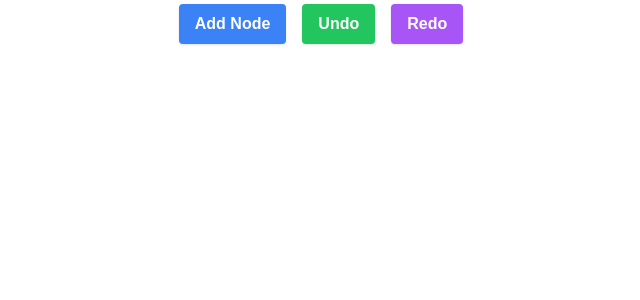
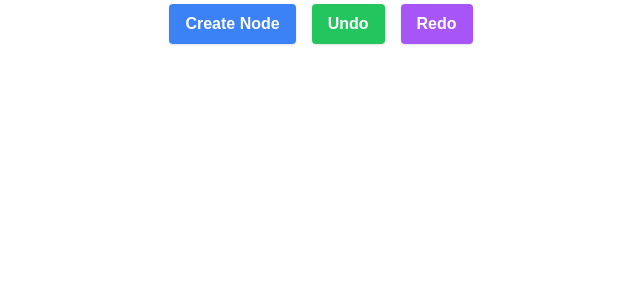
Before and after one commit to Abdullah-0102/Mind-Mapping, a React (Create React App) app: page / in a window 1280 px wide. Shown: the top 300 px of the page, without its empty margins (319-959 px from the left). Built offline with nearby package versions, Linux system fonts and the light colour scheme.

Commit message:
updated final

```diff
--- a/src/App.js
+++ b/src/App.js
@@ -51,8 +51,6 @@ const App = () => {
     setHistory(newHistory);
     setHistoryIndex(newHistory.length - 1); // Set index to the last element
 
-    console.log('History after save:', newHistory);
-    console.log('Current History Index after save:', historyIndex);
 };
 
 const handleUndo = () => {
@@ -62,10 +60,7 @@ const handleUndo = () => {
         dispatch(setNodes(previousState.nodes));
         dispatch(setConnections(previousState.connections));
 
-        console.log('Undo performed');
-        console.log('History Index after undo:', historyIndex);
-        console.log('Restored Nodes:', previousState.nodes);
-        console.log('Restored Connections:', previousState.connections);
+
     }
 };
 
@@ -402,6 +397,14 @@ React.useEffect(() => {
     });
   };
 
+    //reset
+    // const resetMindMap = () => {
+    //   // Reset nodes and connections to empty arrays
+    //   dispatch(setNodes([]));
+    //   dispatch(setConnections([]));
+    //   setHistory([])
+    //   setHistoryIndex(-1)
+    // };
 
 
   return (
@@ -416,9 +419,10 @@ React.useEffect(() => {
           onClick={() => {
             setModalType("add");
             setModalIsOpen(true);
+            // resetMindMap()
           }}
         >
-          Add Node
+          Create Node
         </button>
         <button
           className="bg-green-500 hover:bg-green-700 text-white font-bold py-2 px-4 rounded shadow"
```
